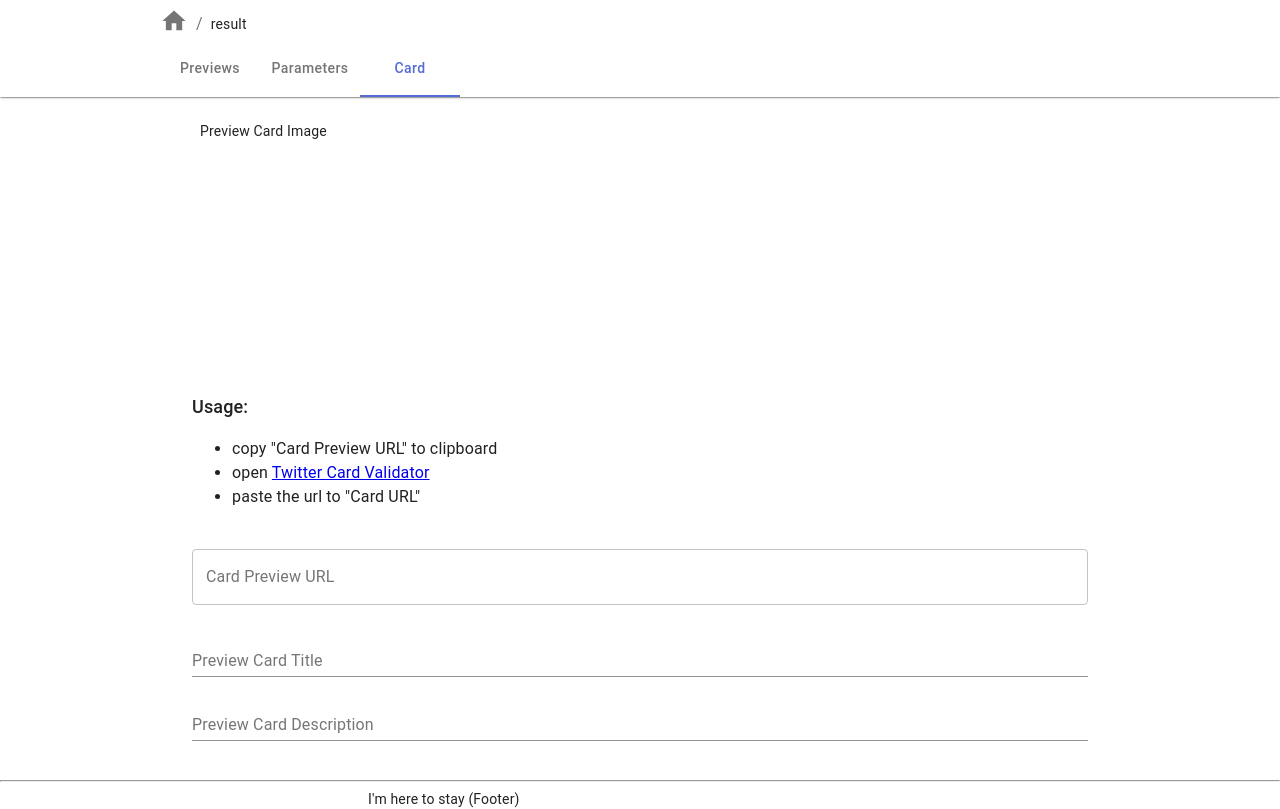
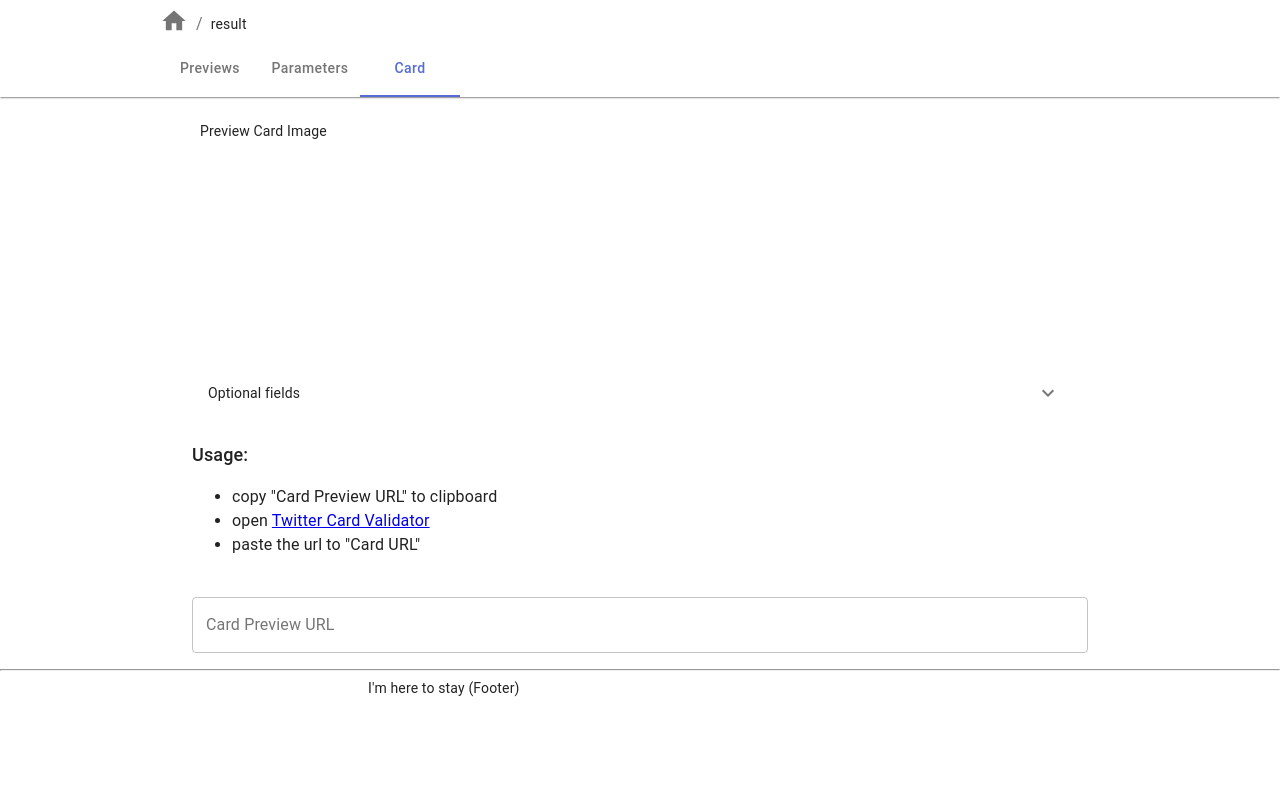
Before and after one commit to hankei6km/image-url-workbench, a Next.js app: page /card in a window 1280 px wide. Built offline with nearby package versions, Linux system fonts and the light colour scheme.

Commit message:
Support "summary" card type

```diff
--- a/components/PreviewContext.tsx
+++ b/components/PreviewContext.tsx
@@ -7,7 +7,10 @@ import {
 } from '../utils/imgParamsUtils';
 import { ImportTemplateParametersSet } from '../src/template';
 
+export type CardType = 'summary' | 'summary_large_image';
+
 type Card = {
+  cardType: CardType;
   title: string;
   description: string;
 };
@@ -91,7 +94,7 @@ type actTypeClonePreviewImageUrl = {
 
 type actTypeSetCard = {
   type: 'setCard';
-  payload: [string, string];
+  payload: [CardType, string, string];
 };
 
 type actTypeSetTagFragment = {
@@ -143,6 +146,7 @@ export const previewContextInitialState: PreviewContextState = {
   editTargetKey: '',
   defaultTargetKey: '',
   card: {
+    cardType: 'summary_large_image',
     title: '',
     description: ''
   },
@@ -337,8 +341,9 @@ export function previewContextReducer(
       }
       break;
     case 'setCard':
-      newState.card.title = action.payload[0];
-      newState.card.description = action.payload[1];
+      newState.card.cardType = action.payload[0];
+      newState.card.title = action.payload[1];
+      newState.card.description = action.payload[2];
       break;
     case 'setTagFragment':
       newState.tagFragment.altText = action.payload[0];
--- a/pages/card.tsx
+++ b/pages/card.tsx
@@ -3,10 +3,20 @@ import { makeStyles } from '@material-ui/core/styles';
 import Layout from '../components/Layout';
 import Container from '@material-ui/core/Container';
 import Box from '@material-ui/core/Box';
+import Accordion from '@material-ui/core/Accordion';
+import AccordionSummary from '@material-ui/core/AccordionSummary';
+import AccordionDetails from '@material-ui/core/AccordionDetails';
+import List from '@material-ui/core/List';
+import ListItem from '@material-ui/core/ListItem';
+import ListItemIcon from '@material-ui/core/ListItemIcon';
+import ListItemText from '@material-ui/core/ListItemText';
 import Typography from '@material-ui/core/Typography';
+import ExpandMoreIcon from '@material-ui/icons/ExpandMore';
+import CheckIcon from '@material-ui/icons/Check';
 import { encodeBase64Url } from '../utils/base64';
 import Validator from '../utils/validator';
 import PreviewContext, {
+  CardType,
   PreviewDispatch,
   getTargetItemIndex
 } from '../components/PreviewContext';
@@ -27,6 +37,11 @@ const useStyles = makeStyles((theme) => ({
   }
 }));
 
+const cardTypeList: { label: string; cardType: CardType }[] = [
+  { label: 'summary', cardType: 'summary' },
+  { label: 'summary large image', cardType: 'summary_large_image' }
+];
+
 const CardPage = () => {
   const classes = useStyles();
   //const router = useRouter();
@@ -44,6 +59,7 @@ const CardPage = () => {
   );
   const [imgWidth, setImgWidth] = useState(0);
   const [imgHeight, setImgHeight] = useState(0);
+  const [cardType, setCardType] = useState(previewStateContext.card.cardType);
   const [title, setTitle] = useState(previewStateContext.card.title);
   const [description, setDescription] = useState(
     previewStateContext.card.description
@@ -69,6 +85,10 @@ const CardPage = () => {
     imageUrl
   ]);
 
+  const handleListItemClick = (cardType: CardType) => {
+    setCardType(cardType);
+  };
+
   useEffect(() => {
     setImageUrlErrMsg(validateImageUrl());
   }, [validateImageUrl]);
@@ -76,7 +96,7 @@ const CardPage = () => {
   useEffect(() => {
     if (imageUrl && validateImageUrl() === '') {
       const q = new URLSearchParams('');
-      q.append('type', 'cardPreview');
+      q.append('cardType', encodeBase64Url(cardType));
       q.append('imageUrl', encodeBase64Url(imageUrl));
       q.append('title', encodeBase64Url(title));
       q.append('description', encodeBase64Url(description));
@@ -87,7 +107,7 @@ const CardPage = () => {
     } else {
       setCardPreviewUrl('');
     }
-  }, [imageUrl, title, description, validateImageUrl]);
+  }, [imageUrl, cardType, title, description, validateImageUrl]);
 
   useEffect(() => {
     if (validateImageUrl() === '') {
@@ -101,9 +121,9 @@ const CardPage = () => {
   useEffect(() => {
     previewDispatch({
       type: 'setCard',
-      payload: [title, description]
+      payload: [cardType, title, description]
     });
-  }, [previewDispatch, title, description]);
+  }, [previewDispatch, cardType, title, description]);
 
   return (
     <Layout title="Card">
@@ -152,6 +172,68 @@ const CardPage = () => {
               />
             </Box>
           )}
+          <Box>
+            <Accordion
+              elevation={0}
+              // expanded={groupName === opened}
+              // onChange={onChange}
+            >
+              <AccordionSummary
+                expandIcon={<ExpandMoreIcon />}
+                aria-controls={`optional parameters panel`}
+                IconButtonProps={{ edge: 'start' }}
+              >
+                <Typography variant="body2">Optional fields</Typography>
+              </AccordionSummary>
+              <AccordionDetails>
+                <Box width="100%">
+                  <Typography variant="body1" color="textSecondary">
+                    Preview Card Type
+                  </Typography>
+                  <Box p={1}>
+                    <List component="nav" aria-label="main mailbox folders">
+                      {cardTypeList.map((v) => (
+                        <ListItem
+                          key={v.cardType}
+                          button
+                          onClick={() => handleListItemClick(v.cardType)}
+                        >
+                          <ListItemIcon>
+                            {cardType === v.cardType && <CheckIcon />}
+                          </ListItemIcon>
+                          <ListItemText primary={v.label} />
+                        </ListItem>
+                      ))}
+                    </List>
+                  </Box>
+                  <Box p={1}>
+                    <DebTextField
+                      id="preview-card-title"
+                      label="Preview Card Title"
+                      // defaultValue={data.cardTitle}
+                      fullWidth
+                      value={title}
+                      onChangeValue={({ value }) => {
+                        setTitle(value);
+                      }}
+                    />
+                  </Box>
+                  <Box p={1}>
+                    <DebTextField
+                      id="preview-card-description"
+                      label="Preview Card Description"
+                      // defaultValue={data.cardDescription}
+                      fullWidth
+                      value={description}
+                      onChangeValue={({ value }) => {
+                        setDescription(value);
+                      }}
+                    />
+                  </Box>
+                </Box>
+              </AccordionDetails>
+            </Accordion>
+          </Box>
         </Box>
         <Box my={1} p={1}>
           <Typography variant="h6">Usage:</Typography>
@@ -175,32 +257,6 @@ const CardPage = () => {
             value={cardPreviewUrl}
           />
         </Box>
-        <Box pb={3}>
-          <Box p={1}>
-            <DebTextField
-              id="preview-card-title"
-              label="Preview Card Title"
-              // defaultValue={data.cardTitle}
-              fullWidth
-              value={title}
-              onChangeValue={({ value }) => {
-                setTitle(value);
-              }}
-            />
-          </Box>
-          <Box p={1}>
-            <DebTextField
-              id="preview-card-description"
-              label="Preview Card Description"
-              // defaultValue={data.cardDescription}
-              fullWidth
-              value={description}
-              onChangeValue={({ value }) => {
-                setDescription(value);
-              }}
-            />
-          </Box>
-        </Box>
       </Container>
     </Layout>
   );
```
Also changed, not shown: pages/card_gen.tsx (+18 -4 lines).
